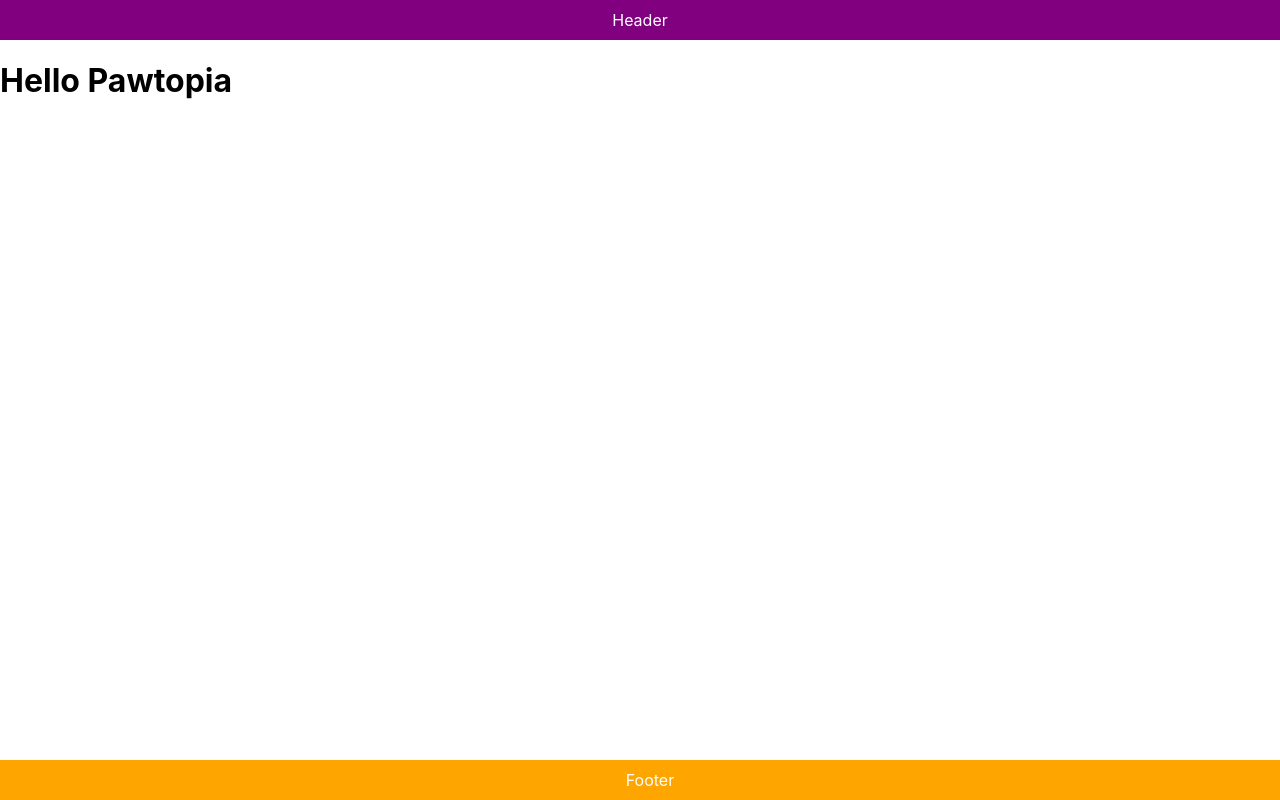
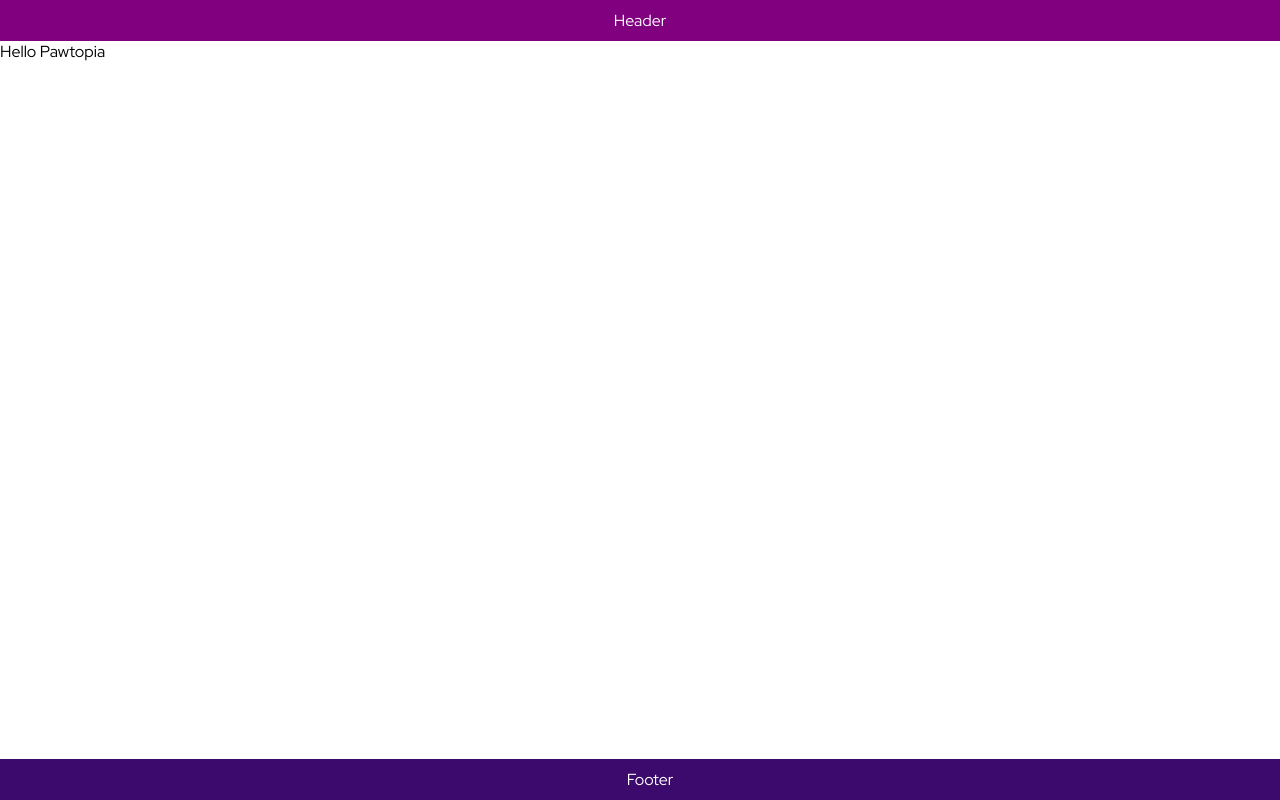
Before and after one commit to burcuicen/pawtopia-web-app, a React (Create React App) app: page / in a window 1280 px wide. Built offline with nearby package versions, Linux system fonts and the light colour scheme.

Commit message:
init:define base styles

```diff
--- a/src/components/p-footer/styles.scss
+++ b/src/components/p-footer/styles.scss
@@ -4,7 +4,7 @@
 
     width: 100%;
 
-    background-color: orange;
+    background-color: var(--primary);
     color: white;
 
     text-align: center;
--- a/src/layouts/main/index.tsx
+++ b/src/layouts/main/index.tsx
@@ -2,7 +2,7 @@
 import React from 'react';
 import PHeader from '../../components/p-header';
 import PFooter from '../../components/p-footer';
-
+import './styles.scss';
 type MainLayoutProps = {
   children: React.ReactNode;
 };
--- a/src/pages/landing/index.tsx
+++ b/src/pages/landing/index.tsx
@@ -3,7 +3,7 @@ import './styles.scss';
 const Landing: React.FC = () => {
     return (
         <div className="landing">
-            <h1>Hello Pawtopia</h1>
+            <div>Hello Pawtopia</div>
         </div>
     );
 };
--- /dev/null
+++ b/src/styles/_variables.scss
@@ -0,0 +1,37 @@
+@import url('https://fonts.googleapis.com/css2?family=Red+Hat+Display:ital,wght@0,300..900;1,300..900&display=swap');
+@import url('https://fonts.googleapis.com/css2?family=Roboto+Condensed:ital,wght@0,100..900;1,100..900&display=swap');
+
+:root {
+  --primary: #3C096C;
+  --primary-light: #9D4EDD;
+  --primary-60: #7B2CBF;
+  --primary-80: #5A189A;
+
+  --secondary: #BEE9E8;
+  --secondary-light: #A1DBF0;
+  --secondary-60: #5FA8D3;
+  --secondary-80: #62B6CB;
+
+  --color-white: #FFFFFF;
+  --color-black: #000000;
+
+  --color-error: #FF564F;
+  --color-success: #34C759;
+  --color-warning: #FF912C;
+  --color-info: #00A7E7;
+
+  --dark-100: #00171F;
+  --dark-80:#242B33;
+  --dark-60: #242B33;
+  --dark-40: #99A2A5;
+  --dark-20: #CCD1D2;
+  --dark-10: #EBEEEF;
+
+  --font-family: 'Red Hat Display', sans-serif;
+  --font-family-condensed: 'Roboto Condensed', sans-serif;
+
+  --font-regular: 400;
+  --font-medium: 500;
+  --font-semi-bold: 600;
+  --font-bold: 700;
+}
--- a/src/styles/index.scss
+++ b/src/styles/index.scss
@@ -1,13 +1,6 @@
+@import '_variables';
 body {
   margin: 0;
-  font-family: -apple-system, BlinkMacSystemFont, 'Segoe UI', 'Roboto', 'Oxygen',
-    'Ubuntu', 'Cantarell', 'Fira Sans', 'Droid Sans', 'Helvetica Neue',
-    sans-serif;
-  -webkit-font-smoothing: antialiased;
-  -moz-osx-font-smoothing: grayscale;
+  font-family: var(--font-family);
+  font-weight: var(--font-regular);
 }
-
-code {
-  font-family: source-code-pro, Menlo, Monaco, Consolas, 'Courier New',
-    monospace;
-}
```
